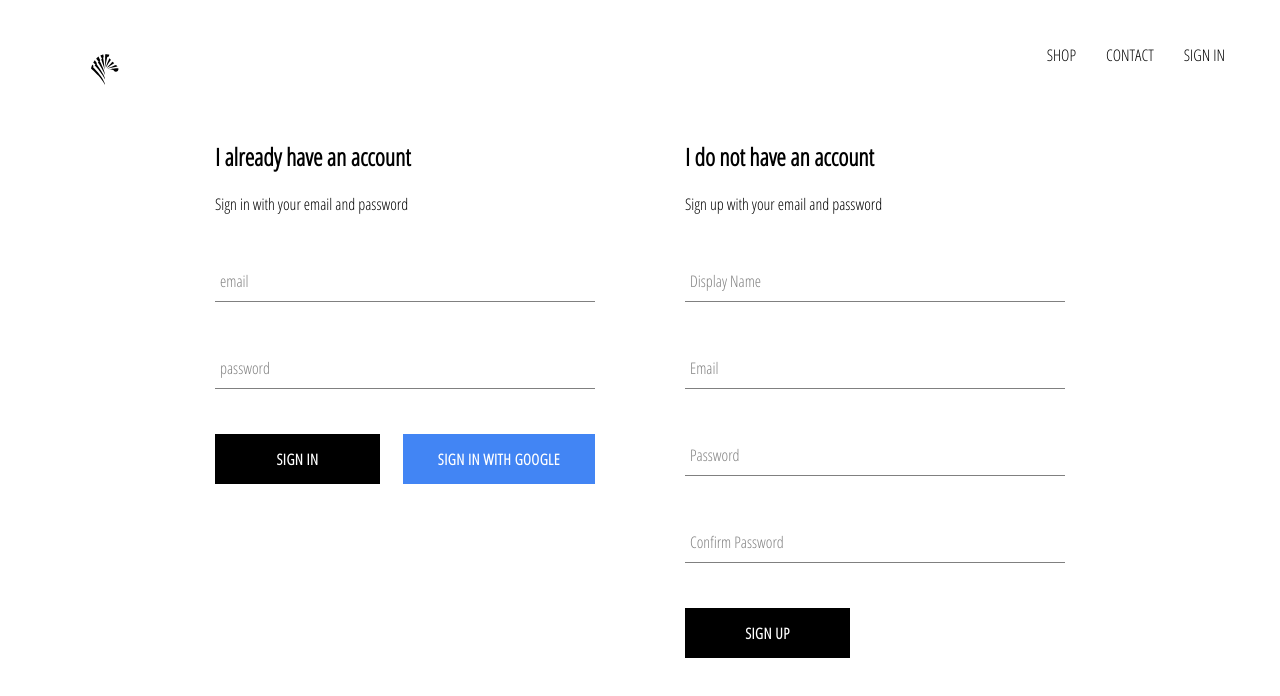
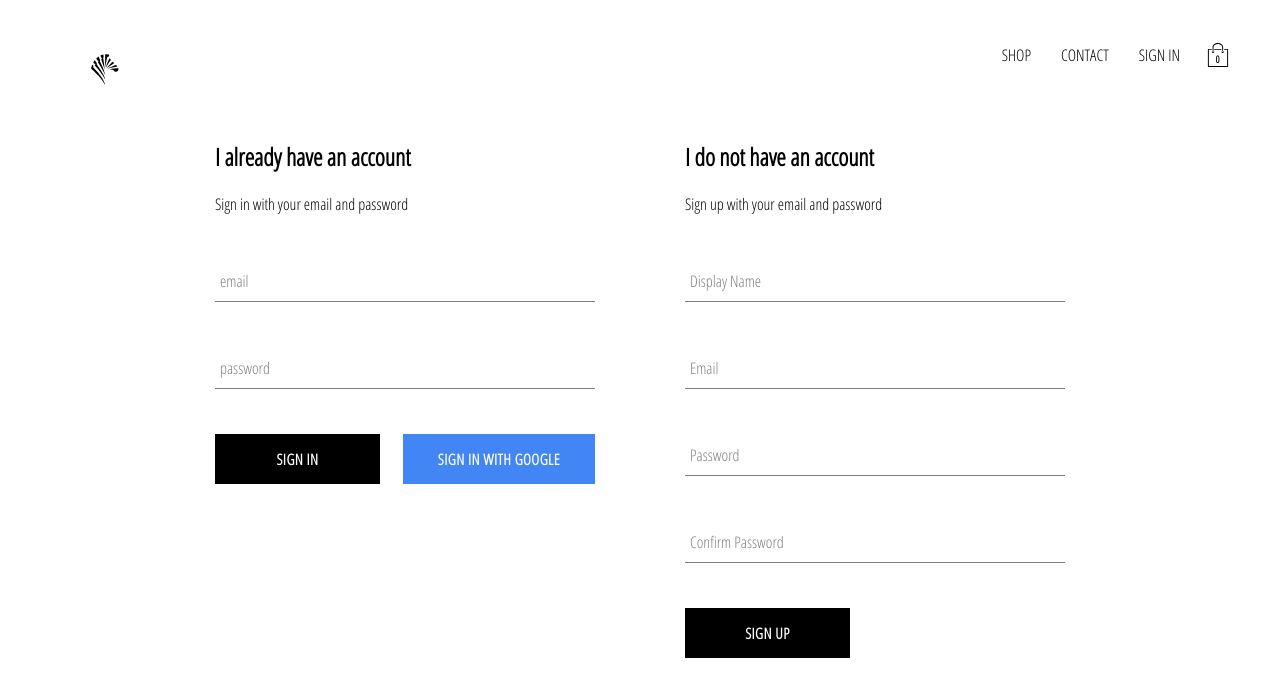
Before and after one commit to A-Birch/zebra, a React (Create React App) app: page /signin in a window 1280 px wide. Shown: the top 696 px of the page. Built offline with nearby package versions, Linux system fonts and the light colour scheme; no server answers.

Commit message:
added cartIcon and cartDropdown components to our application, also implemented cart reducer

```diff
--- /dev/null
+++ b/src/components/cart-dropdown/cart-dropdown.component.jsx
@@ -0,0 +1,14 @@
+import React from 'react';
+
+import CustomButton from '../custom-button/custom-button.component';
+
+import './cart-dropdown.styles.scss';
+
+const CartDropdown = () => (
+    <div className='cart-dropdown'>
+        <div className='cart-items' />
+        <CustomButton>GO TO CHECKOUT</CustomButton>
+    </div>
+)
+
+export default CartDropdown;
--- /dev/null
+++ b/src/components/cart-dropdown/cart-dropdown.styles.scss
@@ -0,0 +1,24 @@
+.cart-dropdown {
+    position: absolute;
+    width: 240px;
+    height: 340px;
+    display: flex;
+    flex-direction: column;
+    padding: 20px;
+    border: 1px solid black;
+    background-color: white;
+    top: 90px;
+    right: 40px;
+    z-index: 5;
+
+    .cart-items {
+      height: 240px;
+      display: flex;
+      flex-direction: column;
+      overflow: scroll;
+    }
+
+    button {
+      margin-top: auto;
+    }
+  }
--- /dev/null
+++ b/src/components/cart-icon/cart-icon.component.jsx
@@ -0,0 +1,24 @@
+import React from 'react';
+import { connect } from 'react-redux';
+
+import { toggleCartHidden } from '../../redux/cart/cart.actions';
+
+import { ReactComponent as ShoppingIcon } from '../../assets/shopping-bag.svg';
+
+import './cart-icon.styles.scss';
+
+const CartIcon = ({ toggleCartHidden }) => (
+    <div className='cart-icon' onClick={toggleCartHidden}>
+        <ShoppingIcon className='shopping-icon' />
+        <span className='item-count'>0</span>
+    </div>
+);
+
+const mapDispatchToProps = dispatch => ({
+    toggleCartHidden: () => dispatch(toggleCartHidden())
+});
+
+export default connect(
+    null,
+    mapDispatchToProps
+)(CartIcon);
--- /dev/null
+++ b/src/components/cart-icon/cart-icon.styles.scss
@@ -0,0 +1,21 @@
+.cart-icon {
+    width: 45px;
+    height: 45px;
+    position: relative;
+    display: flex;
+    align-items: center;
+    justify-content: center;
+    cursor: pointer;
+
+    .shopping-icon {
+      width: 24px;
+      height: 24px;
+    }
+
+    .item-count {
+      position: absolute;
+      font-size: 10px;
+      font-weight: bold;
+      bottom: 12px;
+    }
+  }
--- a/src/components/header/header.component.jsx
+++ b/src/components/header/header.component.jsx
@@ -7,10 +7,12 @@
 //import { ReactComponent as Logo } from '../../assets/zebra-letter.svg';
 
 import { auth } from '../../firebase/firebase.utils';
+import CartIcon from '../cart-icon/cart-icon.component';
+import CartDropdown from '../cart-dropdown/cart-dropdown.component';
 
 import './header.styles.scss';
 
-const Header = ({ currentUser }) => (
+const Header = ({ currentUser, hidden }) => (
     <div className="header">
         <Link className='logo-container' to="/">
             <Logo className='logo' />
@@ -23,17 +25,25 @@
                CONTACT
             </Link>
             {
-                currentUser ?
-                <div className='option' onClick={() => auth.signOut()}>SIGN OUT</div>
-                :
-                <Link className='option' to='/signin'>SIGN IN</Link>
+                currentUser ? (
+                    <div className='option' onClick={() => auth.signOut()}>
+                        SIGN OUT
+                    </div>
+                ) : (
+                <Link className='option' to='/signin'>
+                    SIGN IN
+                </Link>
+                )
             }
+            <CartIcon />
         </div>
+        {hidden ? null : <CartDropdown />}
     </div>
 );
 
-const mapStateToProps = state => ({
-    currentUser: state.user.currentUser
+const mapStateToProps = ({user: { currentUser }, cart: { hidden }}) => ({
+    currentUser,
+    hidden
 });
 
 export default connect(mapStateToProps)(Header);
--- /dev/null
+++ b/src/redux/cart/cart.actions.js
@@ -0,0 +1,5 @@
+import CartActionTypes from './cart.types';
+
+export const toggleCartHidden = () => ({
+    type: CartActionTypes.TOGGLE_CART_HIDDEN
+});
--- /dev/null
+++ b/src/redux/cart/cart.reducer.js
@@ -0,0 +1,19 @@
+import CartActionTypes from './cart.types'
+
+const INITIAL_STATE = {
+    hidden: true
+};
+
+const cartReducer = (state = INITIAL_STATE, action) => {
+    switch(action.type) {
+        case CartActionTypes.TOGGLE_CART_HIDDEN:
+            return {
+                ...state,
+                hidden: !state.hidden
+            }
+        default:
+            return state;
+    }
+}
+
+export default cartReducer;
--- /dev/null
+++ b/src/redux/cart/cart.types.js
@@ -0,0 +1,5 @@
+const CartActionTypes = {
+    TOGGLE_CART_HIDDEN: 'TOGGLE_CART_HIDDEN'
+};
+
+export default CartActionTypes;
--- a/src/redux/root-reducer.js
+++ b/src/redux/root-reducer.js
@@ -1,7 +1,9 @@
 import { combineReducers } from 'redux';
 
 import userReducer from './user/user.reducer';
+import cartReducer from './cart/cart.reducer';
 
 export default combineReducers({
-    user: userReducer
+    user: userReducer,
+    cart: cartReducer
 })
```
Also changed, not shown: src/assets/shopping-bag.svg (added), 20 other files (tests, documents, lock files or other folders).
